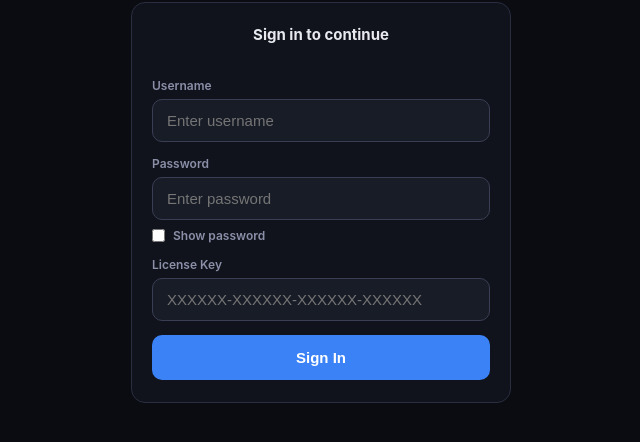
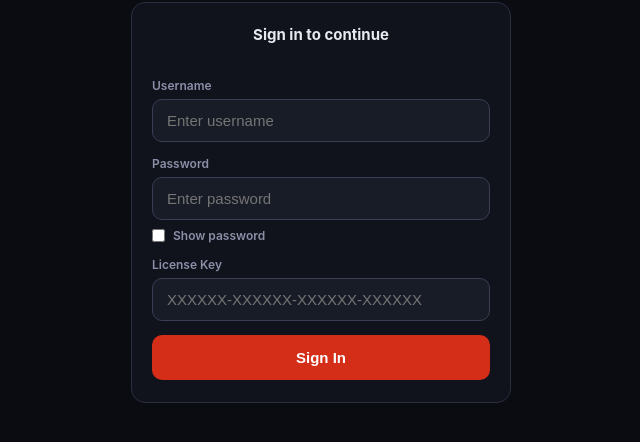
Before and after one commit to WM5M/ncfgthjfrc568788t89, a plain HTML site: page index.html in a window 1280 px wide. Shown: the part 274-716 px from the top of the page, without its empty margins (319-959 px from the left). Drawn offline with Linux system fonts and the light colour scheme.

Commit message:
Change accent colors in index.html

```diff
--- a/index.html
+++ b/index.html
@@ -18,8 +18,8 @@
     --text: #e8eaf0;
     --text2: #8b8fa8;
     --text3: #4a4e62;
-    --accent: #3b82f6;
-    --accent2: #1d4ed8;
+    --accent: #d42e18;
+    --accent2: #ff0000;
     --green: #22c55e;
     --amber: #f59e0b;
     --red: #ef4444;
```
